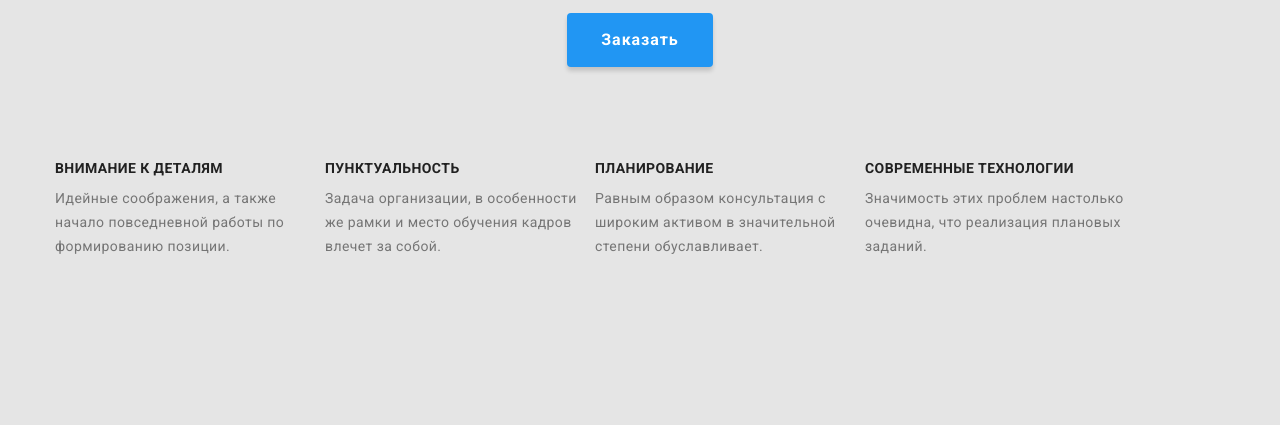
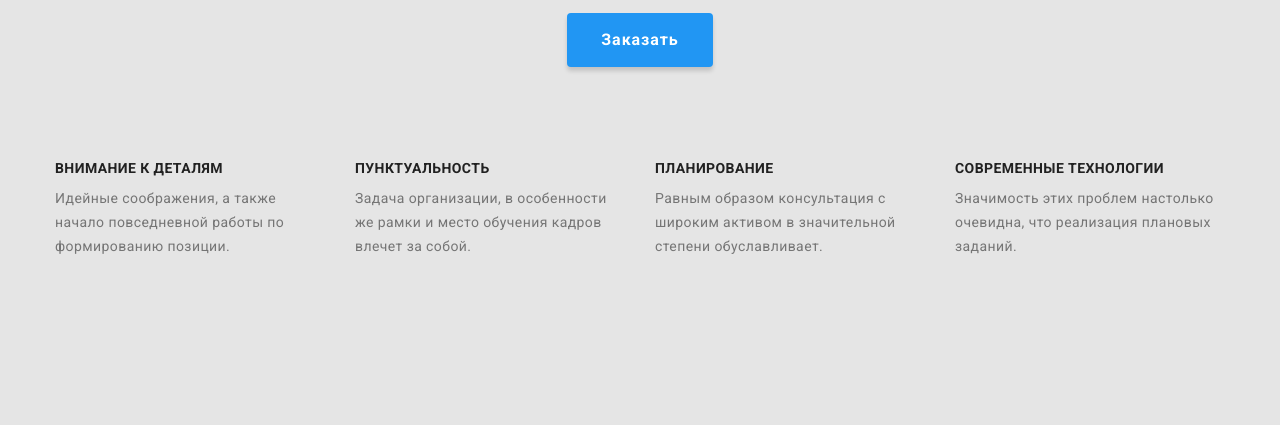
Before and after one commit to Afrikanochka/goit-markup-hw-03, a plain HTML site: page index.html in a window 1280 px wide. Shown: the part 251-676 px from the top of the page. Drawn offline with nearby package versions, Linux system fonts and the light colour scheme.

Commit message:
Добавляет марджин для Особенности

```diff
--- a/CSS/styles.css
+++ b/CSS/styles.css
@@ -144,6 +144,9 @@ img {
 .feature-item {
   width: 270px;
 }
+.feature-item:not(:last-child) {
+  margin-right: 30px;
+}
 .feature-title {
   font-weight: 700;
   font-size: 14px;
```
